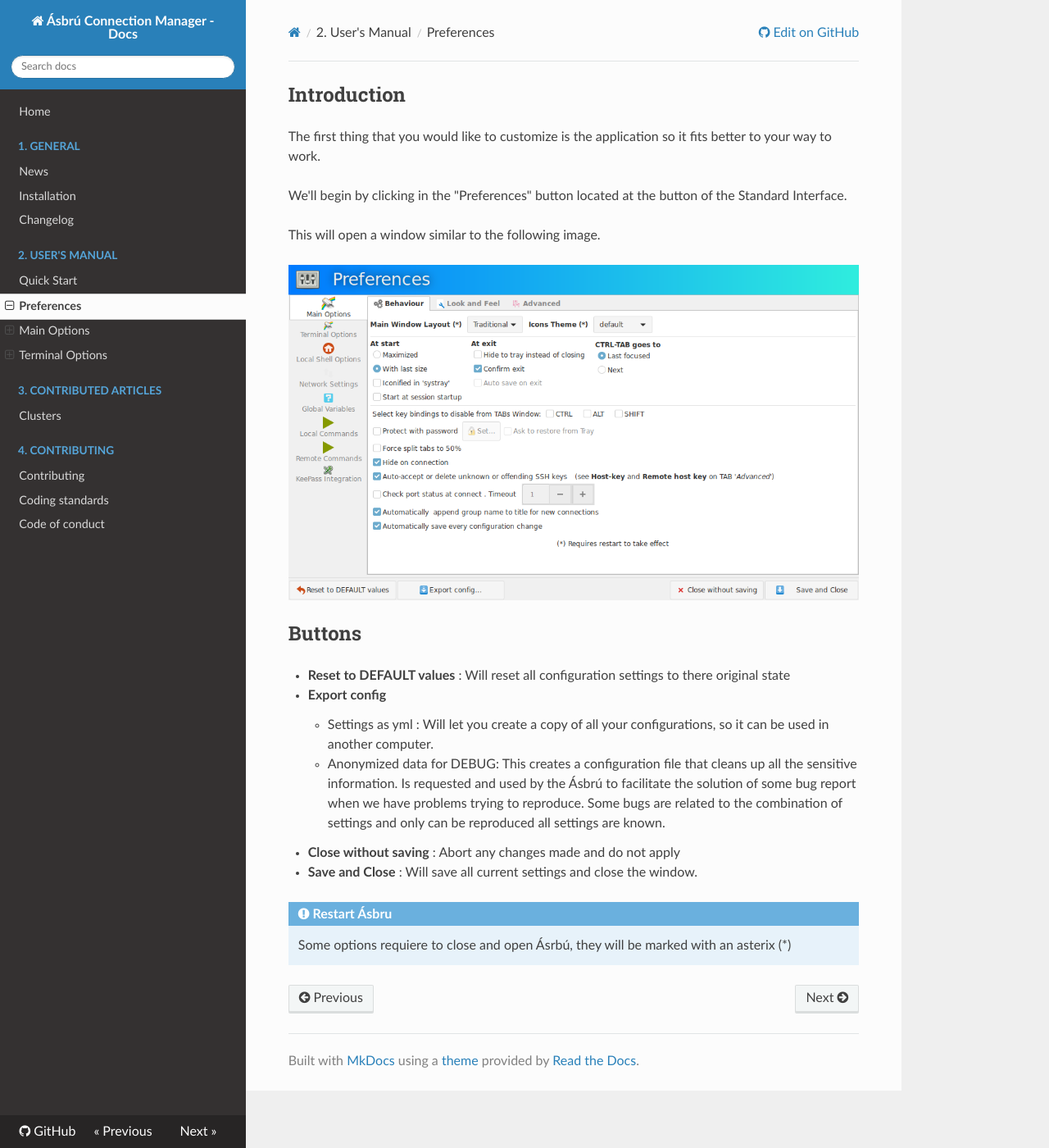
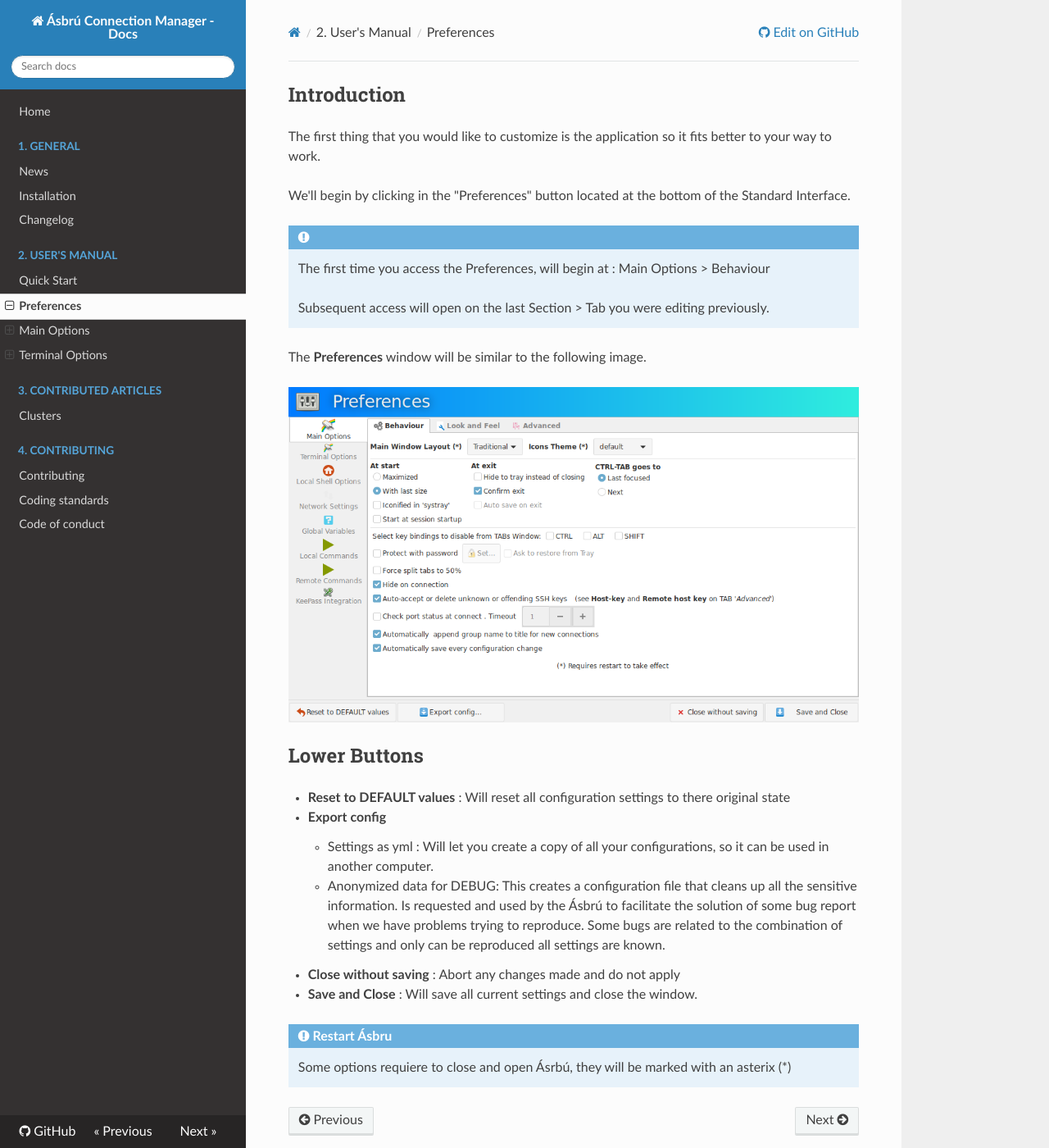
Before and after one commit to asbru-cm/asbru-cm, an MkDocs documentation site: the page built from doc/Manual/Preferences/Preferences.md, in a window 1280 px wide and 1400 px high. Shown: the whole window at 82% size. Built offline with MkDocs 1.6.1, drawn with Linux system fonts in a browser that asks for light colours; nearby versions of some CDN libraries.

Commit message:
more typos fixed

```diff
--- a/doc/Manual/Preferences/Preferences.md
+++ b/doc/Manual/Preferences/Preferences.md
@@ -2,13 +2,19 @@
 
 The first thing that you would like to customize is the application so it fits better to your way to work.
 
-We'll begin by clicking in the "Preferences" button located at the button of the Standard Interface.
+We'll begin by clicking in the "Preferences" button located at the bottom of the Standard Interface.
 
-This will open a window similar to the following image.
+!!! note " "
+
+    The first time you access the Preferences, will begin at : Main Options > Behaviour
+
+    Subsequent access will open on the last Section > Tab you were editing previously.
+
+The __Preferences__ window will be similar to the following image.
 
 ![](images/pref1.png)
 
-## Buttons
+## Lower Buttons
 
 + __Reset to DEFAULT values__ : Will reset all configuration settings to there original state
 + __Export config__
```
Also changed, not shown: doc/Managing/Clusters.md (+4 -2 lines).
